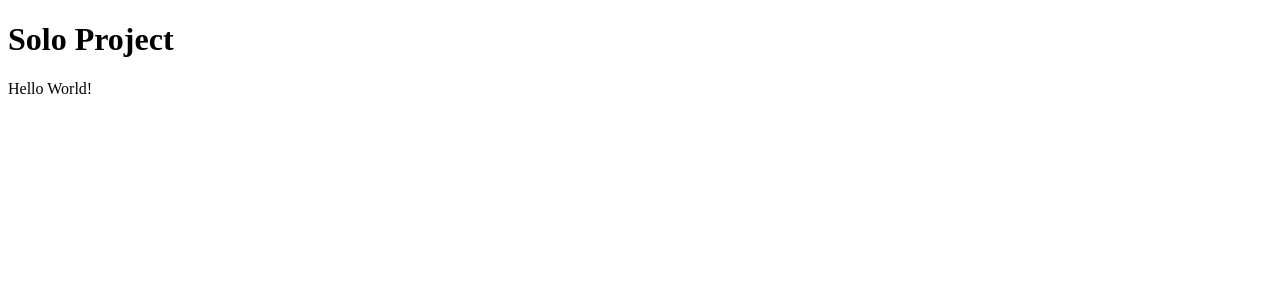
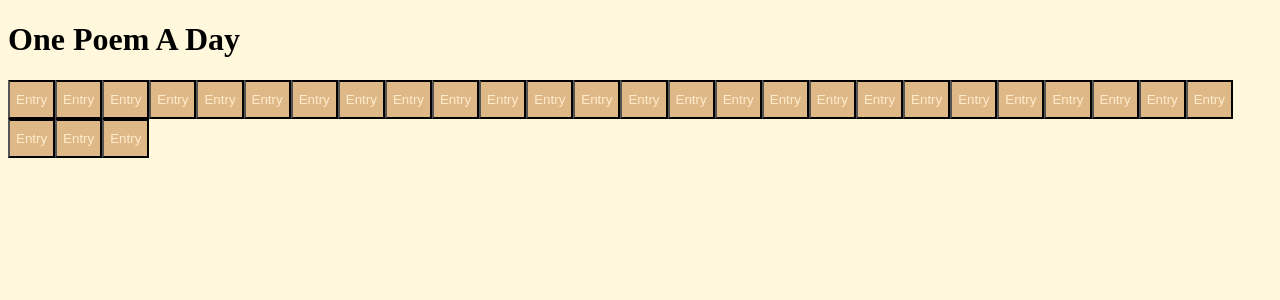
Before and after one commit to jcmiakang/cs-solo-project, a React app: page / in a window 1280 px wide. Shown: the top 300 px of the page. Built offline with nearby package versions, Linux system fonts and the light colour scheme.

Commit message:
added css file and components

```diff
--- a/components/day.js
+++ b/components/day.js
@@ -0,0 +1,18 @@
+import React, { Component } from 'react';
+import Entry from './entry.js';
+
+class Day extends Component {
+  constructor(props) {
+    super(props);
+  }
+
+  render() {
+    const days = [];
+    for (let i = 1; i < 30; i++) {
+      days.push(<Entry key={i} />);
+    }
+    return <div>{days}</div>;
+  }
+}
+
+export default Day;
--- /dev/null
+++ b/components/entry.js
@@ -0,0 +1,13 @@
+import React, { Component } from 'react';
+
+class Entry extends Component {
+  constructor(props) {
+    super(props);
+  }
+
+  render() {
+    return <button className='entry'>Entry</button>;
+  }
+}
+
+export default Entry;
--- a/package.json
+++ b/package.json
@@ -4,10 +4,10 @@
   "description": "",
   "main": "index.js",
   "scripts": {
-    "start": "nodemon server/server.js",
+    "start": "NODE_ENV=production node server/server.js",
     "test": "test",
-    "build": "webpack",
-    "dev": "webpack serve --open"
+    "build": "NODE_ENV=production webpack",
+    "dev": "NODE_ENV=development webpack serve --open"
   },
   "keywords": [],
   "author": "",
--- a/src/App.js
+++ b/src/App.js
@@ -1,11 +1,14 @@
 import React, { Component } from 'react';
-import Day from './components/day.js';
+import Day from '../components/day.js';
+
+import './styles.css';
 
 class App extends Component {
   render() {
     return (
       <div>
-        <hi>Hello World!</hi>
+        <h1>One Poem A Day</h1>
+        <Day />
       </div>
     );
   }
--- a/src/index.html
+++ b/src/index.html
@@ -4,10 +4,10 @@
     <meta charset="UTF-8">
     <meta http-equiv="X-UA-Compatible" content="IE=edge">
     <meta name="viewport" content="width=device-width, initial-scale=1.0">
+    <!-- <link rel="stylesheet" type="text/css" href="./style.css"> -->
     <title>Solo Project</title>
 </head>
 <body>
-    <h1>Solo Project</h1>
     <div id='root'></div>
 
     <!-- script for webpack and webpack-dev-server -->
--- /dev/null
+++ b/src/styles.css
@@ -0,0 +1,13 @@
+body {
+  background-color: cornsilk;
+}
+
+.entry {
+  overflow: auto;
+  padding-top: 10px;
+  padding-bottom: 10px;
+  padding-inline: 10;
+  border-top: 2px solid black;
+  background-color: burlywood;
+  color: blanchedalmond;
+}
--- a/webpack.config.js
+++ b/webpack.config.js
@@ -2,9 +2,7 @@ const path = require('path');
 const HtmlWebpackPlugin = require('html-webpack-plugin');
 
 module.exports = {
-  // mode: process.env.NODE_ENV,
-
-  mode: 'development',
+  mode: process.env.NODE_ENV,
 
   entry: './src/index.js',
 
```
Also changed, not shown: src/App.css (deleted), 4 other files (tests, documents, lock files or other folders).
